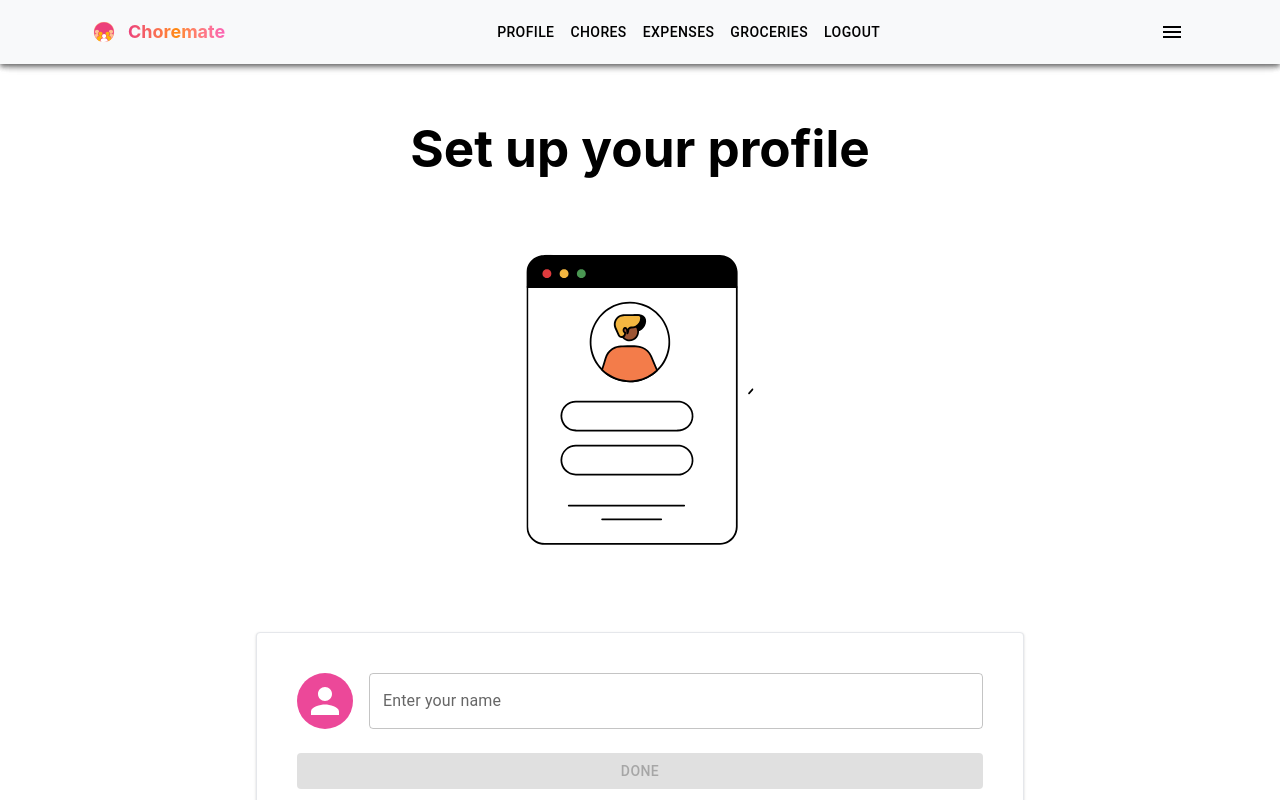
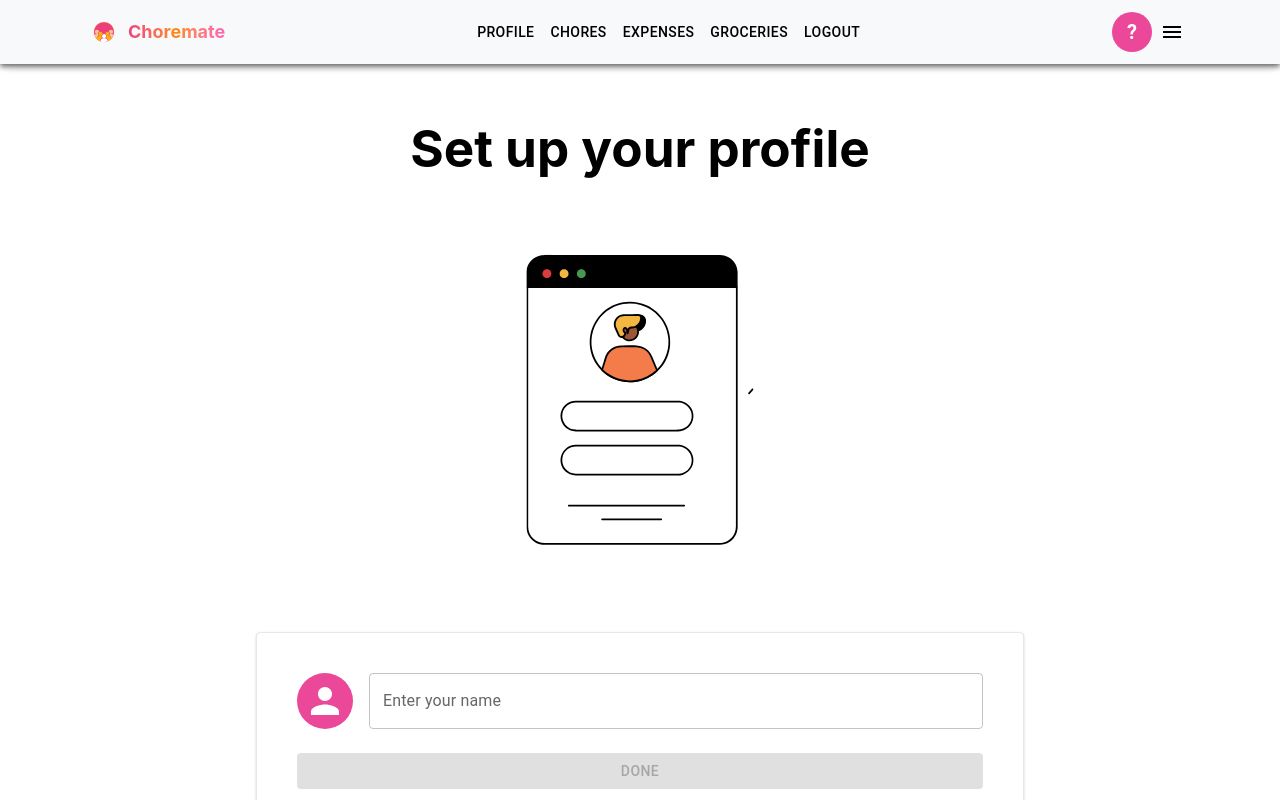
Before and after one commit to cs4241-c25/final-project-team-pike, a React (Vite) app in the folder client/: page /profile-setup in a window 1280 px wide. Built offline with nearby package versions, Linux system fonts and the light colour scheme.

Commit message:
navbar with avatar icon, user context

```diff
--- a/client/src/components/Navbar.jsx
+++ b/client/src/components/Navbar.jsx
@@ -1,26 +1,40 @@
 import { useState } from "react";
 import { Link } from "react-router-dom";
-import { AppBar, Toolbar, Button, IconButton, Drawer, List, ListItem } from "@mui/material";
+import { AppBar, Toolbar, Button, IconButton, Drawer, List, ListItem, Avatar, Menu, MenuItem, Box } from "@mui/material";
 import MenuIcon from "@mui/icons-material/Menu";
 import LogoSVG from "../assets/logo.svg";
+import { useUser } from "../context/UserContext"; // Import user context
 
 export default function Navbar() {
     const [mobileOpen, setMobileOpen] = useState(false);
+    const [anchorEl, setAnchorEl] = useState(null);
+    const { user } = useUser(); // Get user data (name, initials)
 
+    // Open/close mobile menu
     const toggleMobileMenu = () => {
         setMobileOpen(!mobileOpen);
+    };
+
+    // Open/close Avatar dropdown menu
+    const handleAvatarClick = (event) => {
+        setAnchorEl(event.currentTarget);
+    };
+    const handleClose = () => {
+        setAnchorEl(null);
+    };
+
+    const generateUserCode = () => {
+        return Math.random().toString(36).substring(2, 8).toUpperCase();
     };
 
     return (
         <>
             <AppBar position="fixed" sx={{ backgroundColor: "#f8f9fa" }}>
-                <Toolbar className="flex justify-between w-full max-w-6xl mx-auto px-4">
-                    {/* Logo / Brand Name */}
-                    <Link to="/" className="flex items-center space-x-2 hidden md:flex">
-                        {/* Logo */}
+                <Toolbar className="flex justify-between items-center w-full max-w-6xl mx-auto px-4">
+                    {/* Left Side - Logo & Brand Name */}
+                    <Box className="flex items-center">
+                        <Link to="/" className="flex items-center space-x-2">
                             <img src={LogoSVG} alt="Choremate Logo" className="w-8 h-8" />
-
-                        {/* Gradient Text */}
                             <span
                                 className="inline-block bg-gradient-to-r from-[#EC407A] via-orange-400 to-pink-400 bg-clip-text text-transparent text-lg font-bold"
                                 style={{ WebkitBackgroundClip: "text", WebkitTextFillColor: "transparent" }}
@@ -28,79 +42,36 @@ export default function Navbar() {
                                 Choremate
                             </span>
                         </Link>
+                    </Box>
 
+                    {/* Center - Navigation Links */}
+                    <Box className="hidden md:flex space-x-6 mx-auto">
+                        <Button component={Link} to="/profile-setup" sx={{ color: "black", "&:hover": { color: "#ec4899" } }}>Profile</Button>
+                        <Button component={Link} to="/chores" sx={{ color: "black", "&:hover": { color: "#ec4899" } }}>Chores</Button>
+                        <Button component={Link} to="/expense-tracker" sx={{ color: "black", "&:hover": { color: "#ec4899" } }}>Expenses</Button>
+                        <Button component={Link} to="/grocery-tracker" sx={{ color: "black", "&:hover": { color: "#ec4899" } }}>Groceries</Button>
+                        <Button href="http://localhost:3000/logout" sx={{ color: "black", "&:hover": { color: "#ec4899" } }}>Logout</Button>
+                    </Box>
 
-                    {/* Desktop Navigation (Hidden on Mobile) */}
-                    <div className="hidden md:flex space-x-6">
-                        <Button
-                            component={Link}
-                            to="/profile-setup"
-                            sx={{
-                                color: "black",
-                                backgroundColor: "transparent",
-                                transition: "color 0.3s ease-in-out",
-                                "&:hover": { color: "#ec4899" },
-                            }}
-                        >
-                            Profile
-                        </Button>
+                    {/* Right Side - Avatar */}
+                    <Box className="flex items-center space-x-4">
+                        {/* Avatar (Clickable with Dropdown) */}
+                        <IconButton onClick={handleAvatarClick} sx={{ p: 0 }}>
+                            <Avatar sx={{ bgcolor: "#ec4899", color: "white", fontWeight: "bold" }}>
+                                {user.initials || "?"}
+                            </Avatar>
+                        </IconButton>
+                        {/* Dropdown Menu */}
+                        <Menu anchorEl={anchorEl} open={Boolean(anchorEl)} onClose={handleClose}>
+                            <MenuItem disabled>{user.name || "User"}</MenuItem>
+                            <MenuItem disabled>Code: {generateUserCode()}</MenuItem>
+                        </Menu>
 
-                        <Button
-                            component={Link}
-                            to="/chores"
-                            sx={{
-                                color: "black",
-                                backgroundColor: "transparent",
-                                transition: "color 0.3s ease-in-out",
-                                "&:hover": { color: "#ec4899" },
-                            }}
-                        >
-                            Chores
-                        </Button>
-
-                        <Button
-                            component={Link}
-                            to="/expense-tracker"
-                            sx={{
-                                color: "black",
-                                backgroundColor: "transparent",
-                                transition: "color 0.3s ease-in-out",
-                                "&:hover": { color: "#ec4899" },
-                            }}
-                        >
-                            Expenses
-                        </Button>
-
-                        <Button
-                            component={Link}
-                            to="/grocery-tracker"
-                            sx={{
-                                color: "black",
-                                backgroundColor: "transparent",
-                                transition: "color 0.3s ease-in-out",
-                                "&:hover": { color: "#ec4899" },
-                            }}
-                        >
-                            Groceries
-                        </Button>
-
-                        <Button
-                            href="http://localhost:3000/logout"
-                            sx={{
-                                color: "black",
-                                backgroundColor: "transparent",
-                                transition: "color 0.3s ease-in-out",
-                                "&:hover": { color: "#ec4899" },
-                            }}
-                        >
-                            Logout
-                        </Button>
-                    </div>
-
-                    {/* Mobile Menu Button (Hidden on Desktop) */}
-                    <IconButton className="md:hidden ml-auto" onClick={toggleMobileMenu} sx={{ color: "black" }}>
+                        {/* Mobile Menu Button */}
+                        <IconButton className="md:hidden" onClick={toggleMobileMenu} sx={{ color: "black" }}>
                             <MenuIcon />
                         </IconButton>
+                    </Box>
                 </Toolbar>
             </AppBar>
 
@@ -108,82 +79,19 @@ export default function Navbar() {
             <Drawer anchor="left" open={mobileOpen} onClose={toggleMobileMenu}>
                 <List className="w-60">
                     <ListItem button onClick={toggleMobileMenu}>
-                        <Button
-                            component={Link}
-                            to="/profile-setup"
-                            sx={{
-                                width: "100%",
-                                textAlign: "left",
-                                color: "black",
-                                transition: "color 0.3s ease-in-out",
-                                "&:hover": { color: "#ec4899" },
-                            }}
-                        >
-                            Profile
-                        </Button>
+                        <Button component={Link} to="/profile-setup" sx={{ width: "100%", textAlign: "left", color: "black", "&:hover": { color: "#ec4899" } }}>Profile</Button>
                     </ListItem>
-
                     <ListItem button onClick={toggleMobileMenu}>
-                        <Button
-                            component={Link}
-                            to="/chores"
-                            sx={{
-                                width: "100%",
-                                textAlign: "left",
-                                color: "black",
-                                transition: "color 0.3s ease-in-out",
-                                "&:hover": { color: "#ec4899" },
-                            }}
-                        >
-                            Chores
-                        </Button>
+                        <Button component={Link} to="/chores" sx={{ width: "100%", textAlign: "left", color: "black", "&:hover": { color: "#ec4899" } }}>Chores</Button>
                     </ListItem>
-
                     <ListItem button onClick={toggleMobileMenu}>
-                        <Button
-                            component={Link}
-                            to="/expense-tracker"
-                            sx={{
-                                width: "100%",
-                                textAlign: "left",
-                                color: "black",
-                                transition: "color 0.3s ease-in-out",
-                                "&:hover": { color: "#ec4899" },
-                            }}
-                        >
-                            Expenses
-                        </Button>
+                        <Button component={Link} to="/expense-tracker" sx={{ width: "100%", textAlign: "left", color: "black", "&:hover": { color: "#ec4899" } }}>Expenses</Button>
                     </ListItem>
-
                     <ListItem button onClick={toggleMobileMenu}>
-                        <Button
-                            component={Link}
-                            to="/grocery-tracker"
-                            sx={{
-                                width: "100%",
-                                textAlign: "left",
-                                color: "black",
-                                transition: "color 0.3s ease-in-out",
-                                "&:hover": { color: "#ec4899" },
-                            }}
-                        >
-                            Groceries
-                        </Button>
+                        <Button component={Link} to="/grocery-tracker" sx={{ width: "100%", textAlign: "left", color: "black", "&:hover": { color: "#ec4899" } }}>Groceries</Button>
                     </ListItem>
-
                     <ListItem button onClick={toggleMobileMenu}>
-                        <Button
-                            href="http://localhost:3000/logout"
-                            sx={{
-                                width: "100%",
-                                textAlign: "left",
-                                color: "black",
-                                transition: "color 0.3s ease-in-out",
-                                "&:hover": { color: "#ec4899" },
-                            }}
-                        >
-                            Logout
-                        </Button>
+                        <Button href="http://localhost:3000/logout" sx={{ width: "100%", textAlign: "left", color: "black", "&:hover": { color: "#ec4899" } }}>Logout</Button>
                     </ListItem>
                 </List>
             </Drawer>
--- a/client/src/context/UserContext.jsx
+++ b/client/src/context/UserContext.jsx
@@ -10,13 +10,8 @@ export function UserProvider({ children }) {
         initials: "",
     });
 
-    // Function to update user info
-    const updateUser = (name) => {
-        const nameParts = name.split(" ");
-        const initials = nameParts.length > 1
-            ? nameParts[0][0].toUpperCase() + nameParts[1][0].toUpperCase()
-            : nameParts[0][0].toUpperCase();
-
+    // ✅ Accept both `name` & `initials` (Instead of computing initials inside)
+    const updateUser = ({ name, initials }) => {
         setUser({ name, initials });
     };
 
```
Also changed, not shown: client/src/pages/ProfileSetup.jsx (+13 -3 lines), 1 other file (tests, documents, lock files or other folders). Lines whose indentation alone changed are shown as unchanged.
